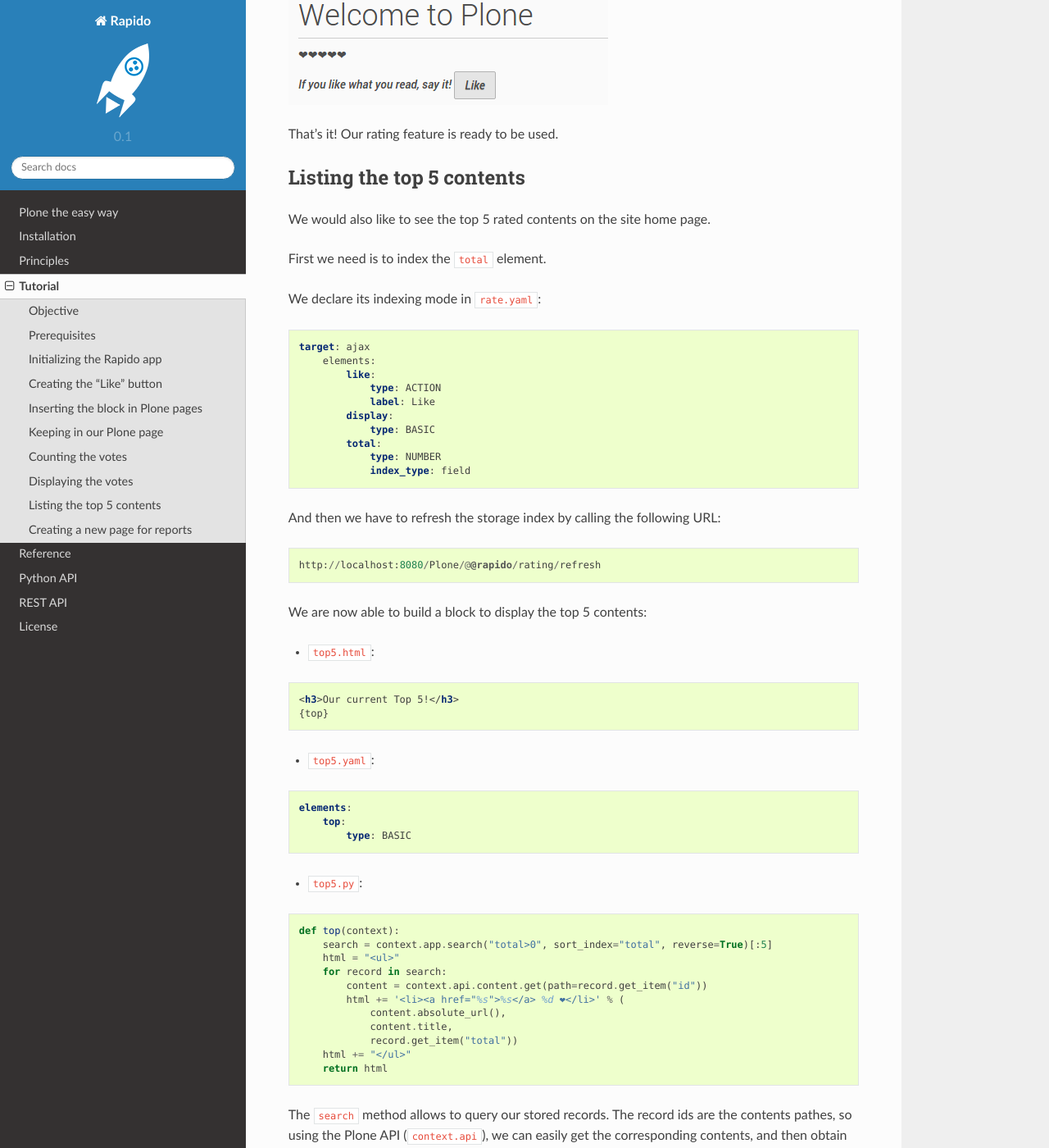
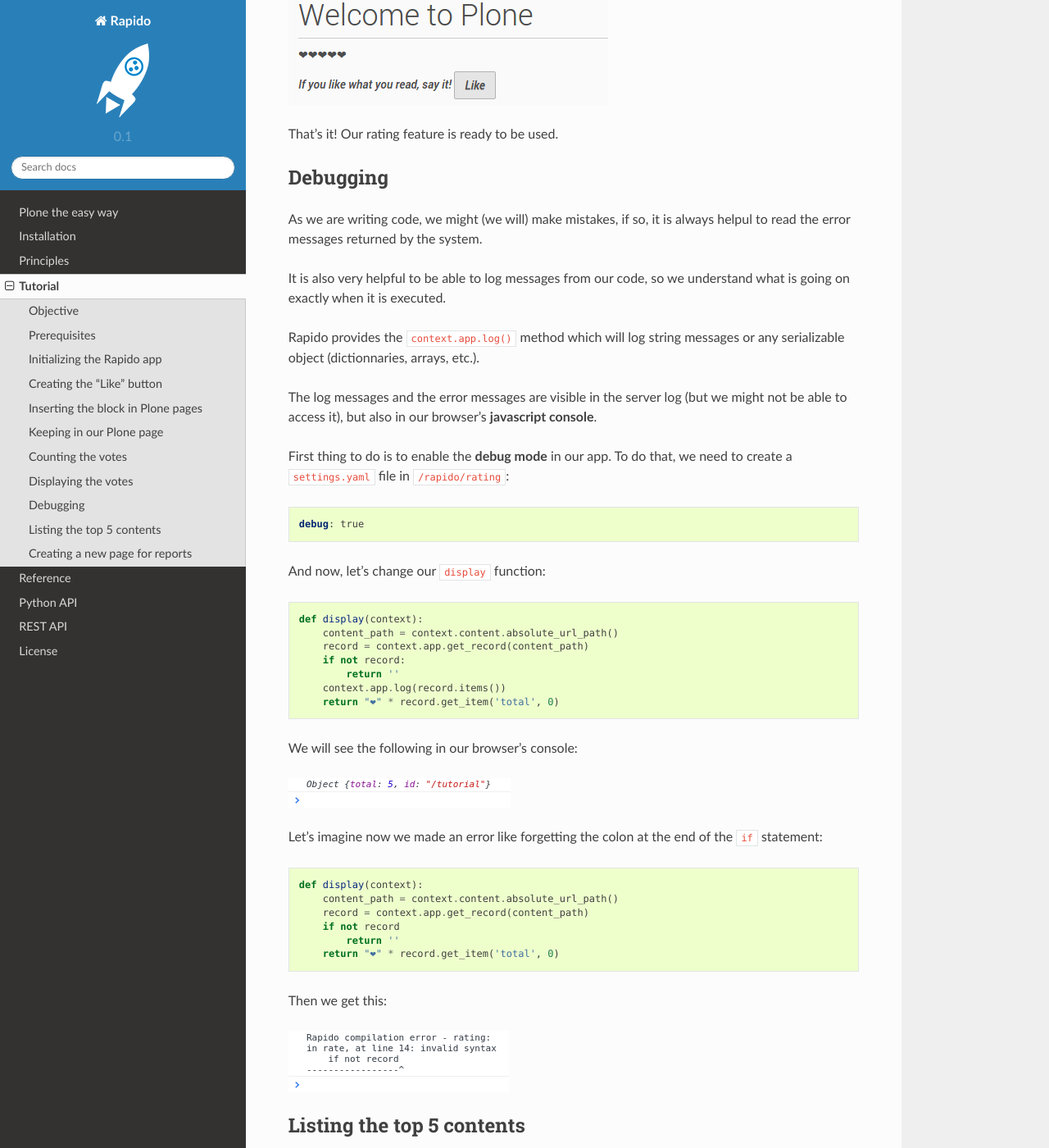
Before and after one commit to collective/rapido.plone, a Sphinx documentation site: the page built from docs/tutorial.rst, in a window 1280 px wide and 1400 px high, scrolled down 5281 px. Shown: the whole window at 82% size. Built offline with Sphinx 7.4.7 and the Read the Docs theme 2.0.0, drawn with Linux system fonts in a browser that asks for light colours.

Commit message:
document debugging

```diff
--- a/docs/tutorial.rst
+++ b/docs/tutorial.rst
@@ -222,6 +222,60 @@
 .. image:: files/screen-5.png
 
 That's it! Our rating feature is ready to be used.
+
+Debugging
+---------
+
+As we are writing code, we might (we will) make mistakes, if so, it is always
+helpul to read the error messages returned by the system.
+
+It is also very helpful to be able to log messages from our code, so we
+understand what is going on exactly when it is executed.
+
+Rapido provides the ``context.app.log()`` method which will log string messages
+or any serializable object (dictionnaries, arrays, etc.).
+
+The log messages and the error messages are visible in the server log (but we
+might not be able to access it), but also in our browser's **javascript console**.
+
+First thing to do is to enable the **debug mode** in our app.
+To do that, we need to create a ``settings.yaml`` file in ``/rapido/rating``:
+
+.. code-block:: yaml
+
+    debug: true
+
+And now, let's change our ``display`` function:
+
+.. code-block:: python
+
+    def display(context):
+        content_path = context.content.absolute_url_path()
+        record = context.app.get_record(content_path)
+        if not record:
+            return ''
+        context.app.log(record.items())
+        return "❤" * record.get_item('total', 0)
+
+We will see the following in our browser's console:
+
+.. image:: files/debug-1.png
+
+Let's imagine now we made an error like forgetting the colon at the end of the
+``if`` statement:
+
+.. code-block:: python
+
+    def display(context):
+        content_path = context.content.absolute_url_path()
+        record = context.app.get_record(content_path)
+        if not record
+            return ''
+        return "❤" * record.get_item('total', 0)
+
+Then we get this:
+
+.. image:: files/debug-2.png
 
 Listing the top 5 contents
 --------------------------
```
Also changed, not shown: docs/files/debug-1.png (added), docs/files/debug-2.png (added), 1 other file.
